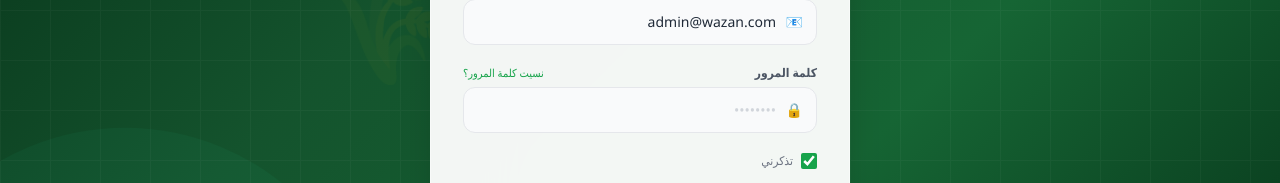
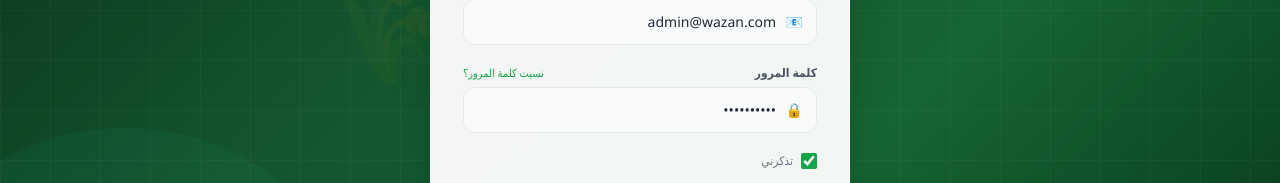
Before and after one commit to wasal1/ziraeat-wazn, a React (Vite) app: page / in a window 1280 px wide. Shown: the part 339-522 px from the top of the page. Built offline with nearby package versions, Linux system fonts and the light colour scheme.

Commit message:
fix: prefill default credentials in login form

```diff
--- a/src/prototype/AgriculturePrototype.tsx
+++ b/src/prototype/AgriculturePrototype.tsx
@@ -43,7 +43,7 @@ function LoginScreen({ onLogin }: { onLogin: () => void }) {
   const { t, lang, setLang, dir } = useLang();
   const [loading, setLoading] = useState(false);
   const [email, setEmail] = useState('admin@wazan.com');
-  const [password, setPassword] = useState('');
+  const [password, setPassword] = useState('Admin@1234');
   const [error, setError] = useState('');
 
   const handleSubmit = async (e: React.FormEvent) => {
```
